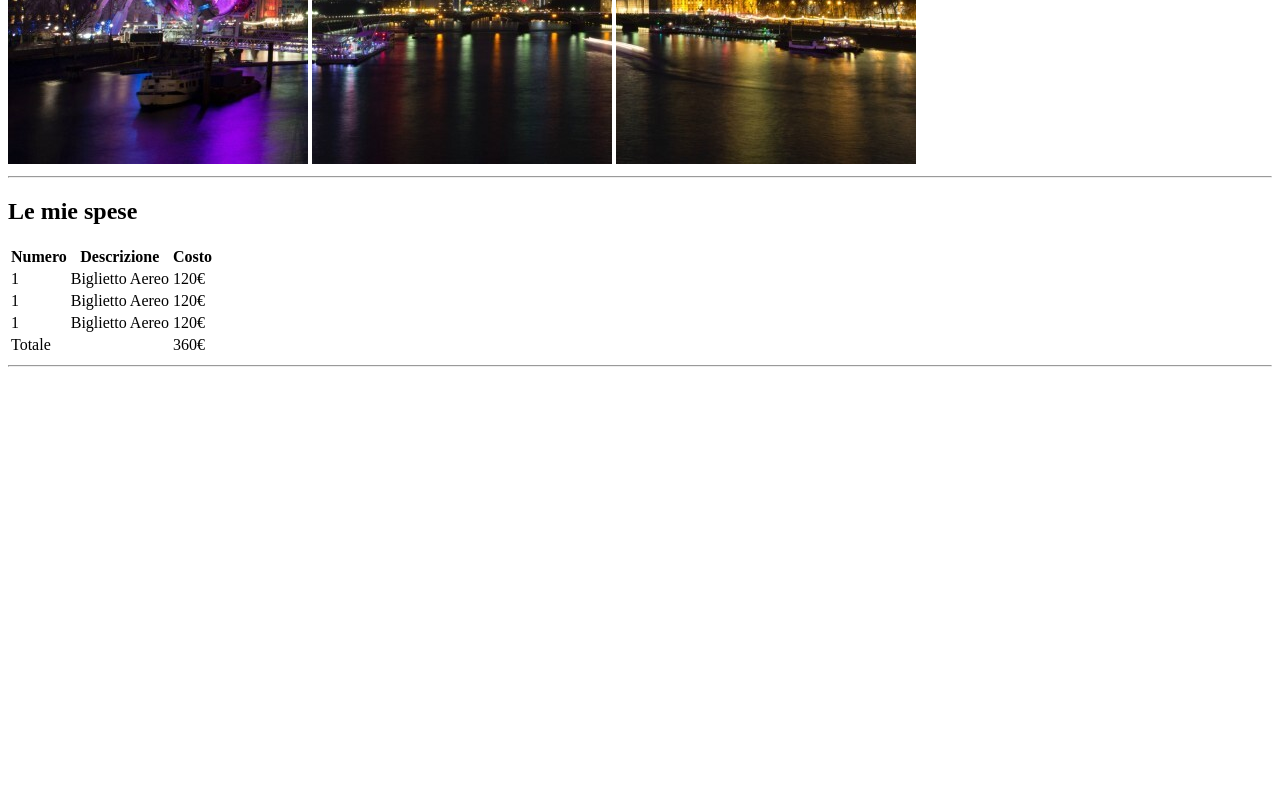
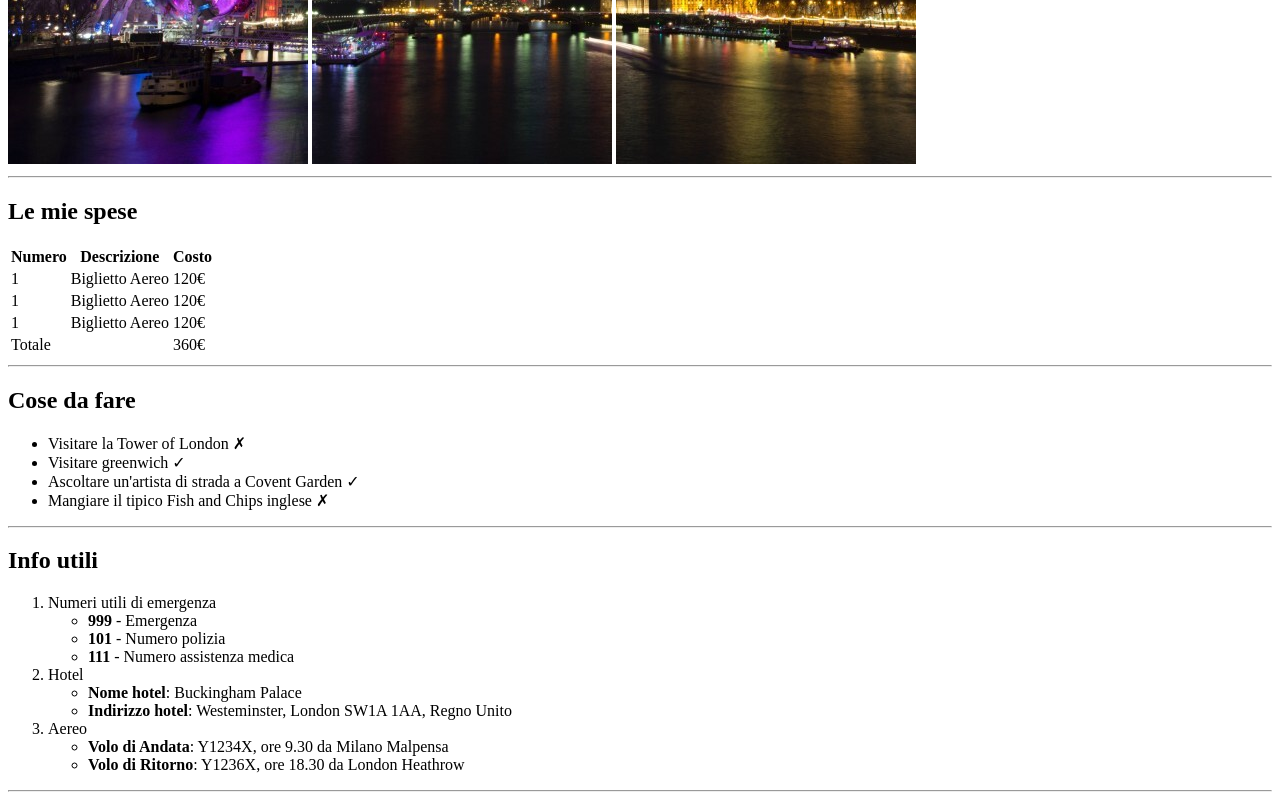
Before and after one commit to Pietro907/html-london-trip, a plain HTML site: page index.html in a window 1280 px wide. Shown: the part 516-1316 px from the top of the page. Before the commit the page ends 891 px from the top, so only its background shows below. Drawn offline with Linux system fonts and the light colour scheme.

Commit message:
add page
added info utility for the trip

```diff
--- a/index.html
+++ b/index.html
@@ -25,12 +25,11 @@
 
     <table>
         <thead>
+
             <tr>
-
                 <th>Numero</th>
                 <th>Descrizione</th>
                 <th>Costo</th>
-
             </tr>
             <tr>
                 <td>1</td>
@@ -54,10 +53,58 @@
             </tr>
 
         </thead>
-
     </table>
         <!-- my costs -->
 
         <hr>
+
+        <h2>Cose da fare</h2>
+
+        <ul>
+            <li>Visitare la Tower of London &#10007 </li>
+            <li>Visitare greenwich &#10003</li>
+            <li>Ascoltare un'artista di strada a Covent Garden &#10003</li>
+            <li>Mangiare il tipico Fish and Chips inglese &#10007</li>
+        </ul>
+
+        <!-- Things to do -->
+
+        <hr>
+
+        <h2>Info utili</h2>
+
+        <ol>
+
+            <li>Numeri utili di emergenza</li>
+
+                <ul>
+                    <li><strong>999</strong> - Emergenza</li>
+                    <li><strong>101</strong> - Numero polizia</li>
+                    <li><strong>111</strong> - Numero assistenza medica</li>
+                </ul>
+
+            <li>Hotel</li>
+
+                <ul>
+                    <li><strong>Nome hotel</strong>: Buckingham Palace</li>
+                    <li><strong>Indirizzo hotel</strong>: Westeminster, London SW1A 1AA, Regno Unito</li>
+                </ul>
+
+            <li>Aereo</li>
+
+                <ul>
+                    <li><strong>Volo di Andata</strong>: Y1234X, ore 9.30 da Milano Malpensa</li>
+                    <li><strong>Volo di Ritorno</strong>: Y1236X, ore 18.30 da London Heathrow</li>
+                </ul>
+
+        </ol>
+
+        <!-- Info utility -->
+
+        <hr>
+
+
+
+
 </body>
 </html>
```
